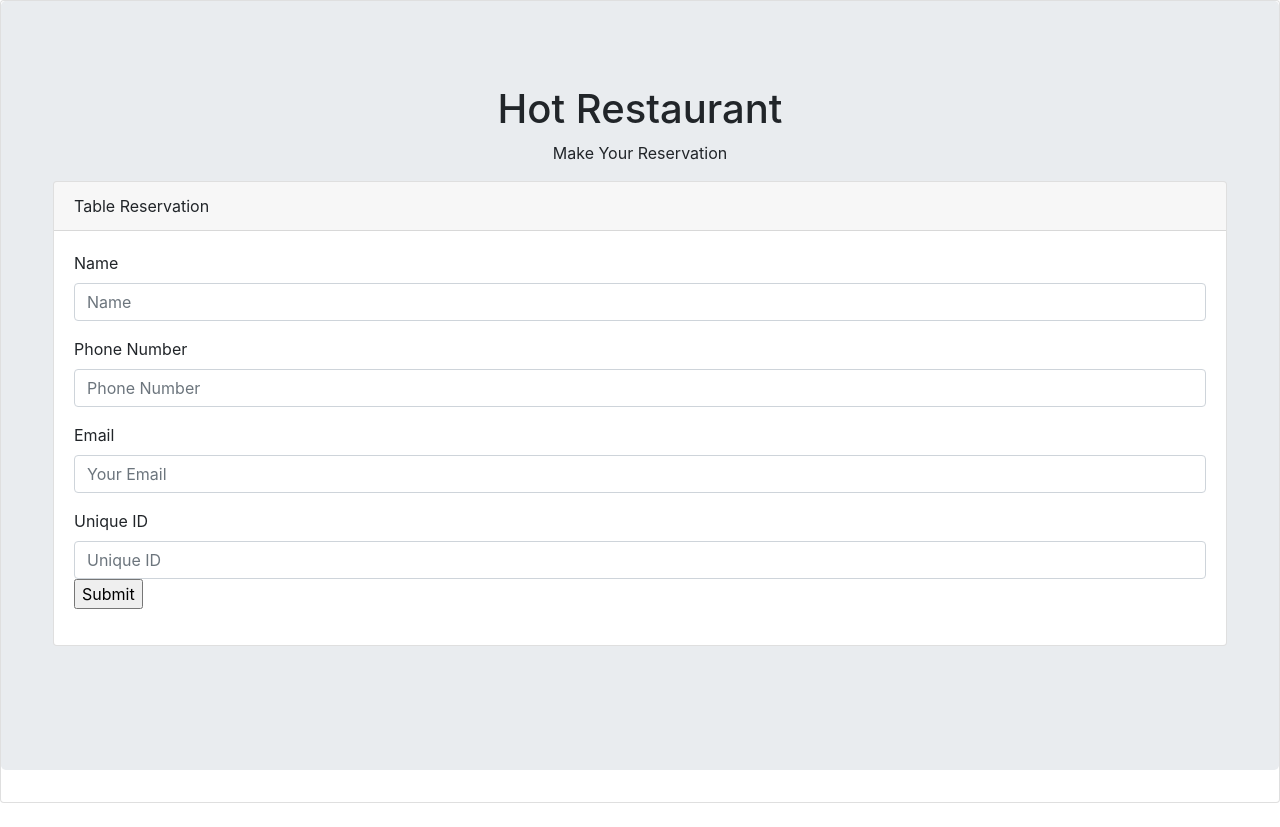
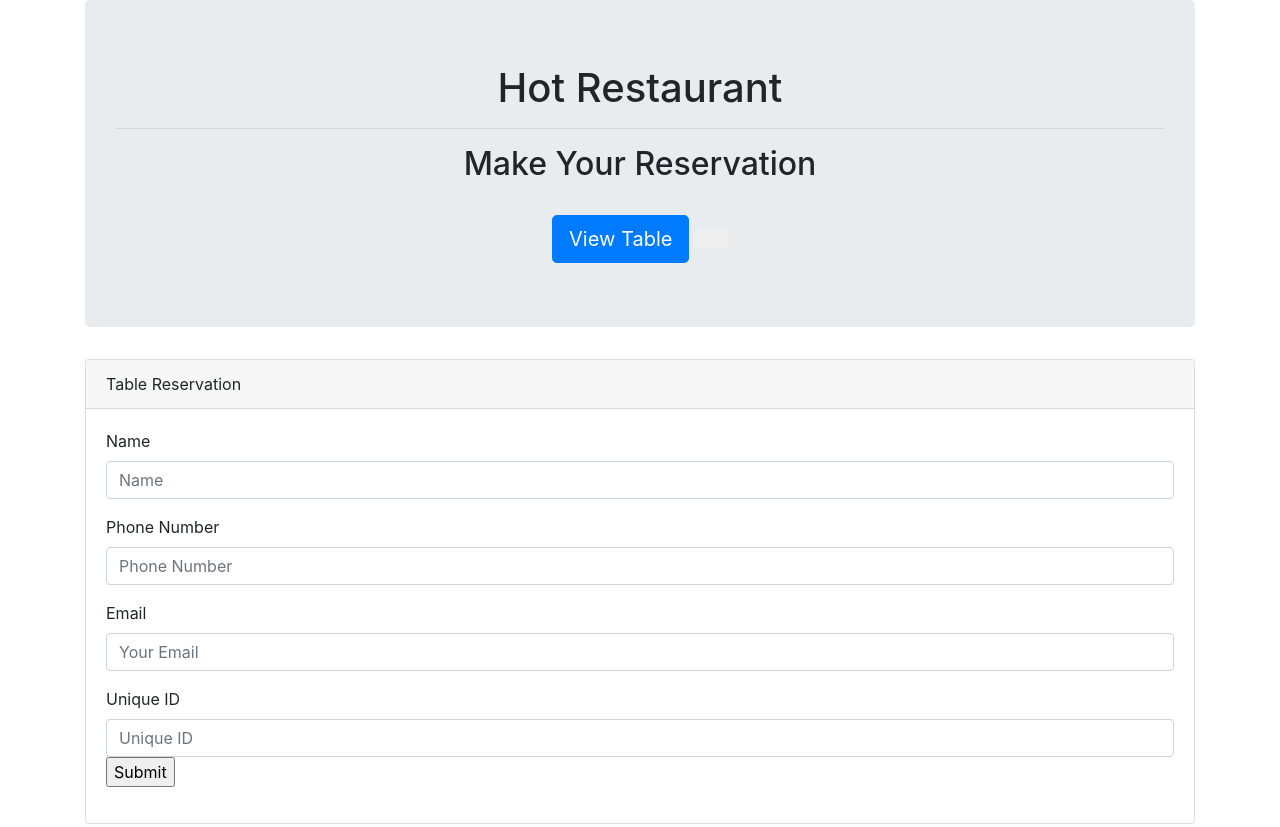
Before and after one commit to Evan2580/resturant-tables, a website: page add.html in a window 1280 px wide. Drawn offline with nearby package versions, Linux system fonts and the light colour scheme.

Commit message:
Update add.html

```diff
--- a/add.html
+++ b/add.html
@@ -11,18 +11,25 @@
 </head>
 
 <body>
-        <div class="card mb-4">
+
+        <div class="container">
+
                 <div class="jumbotron">
-                <div class="card-body">
-                  <table class="table table-sm table-hover" id='restaurant-table'>
-            <h1 style="text-align:center;">Hot Restaurant</h1>
-            <p style="text-align:center;">Make Your Reservation</p>
-          </div>
-        </div>
+                    <h1 class="text-center"><span class="glyphicon glyphicon-fire"></span> Hot Restaurant</h1>
+                    <hr>
+                    <h2 class="text-center">Make Your Reservation</h2>
+                    <br>
+
+                    <div class="text-center">
+                        <a href="/"><button type="button" class="btn btn-lg btn-primary" id = "reservation"><span class="glyphicon glyphicon-credit-card"></span> View Table</button></a>
+                        <a href="/"><button type="button" class="btn btn-lg btn-default"><span class="glyphicon glyphicon-home"></span></button></a>
+                    </div>
+                </div>
 
 
 
-            <div class="card mb-4">
+
+            <div class="card md-4">
                 <div class="card-header">Table Reservation</div>
                     <div class="card-body">
 
@@ -48,4 +55,10 @@
     </div>
 </form>
 
+<style>
+* {
+    box-sizing: border-box;
+}
+</style>
+
 </body>
```
